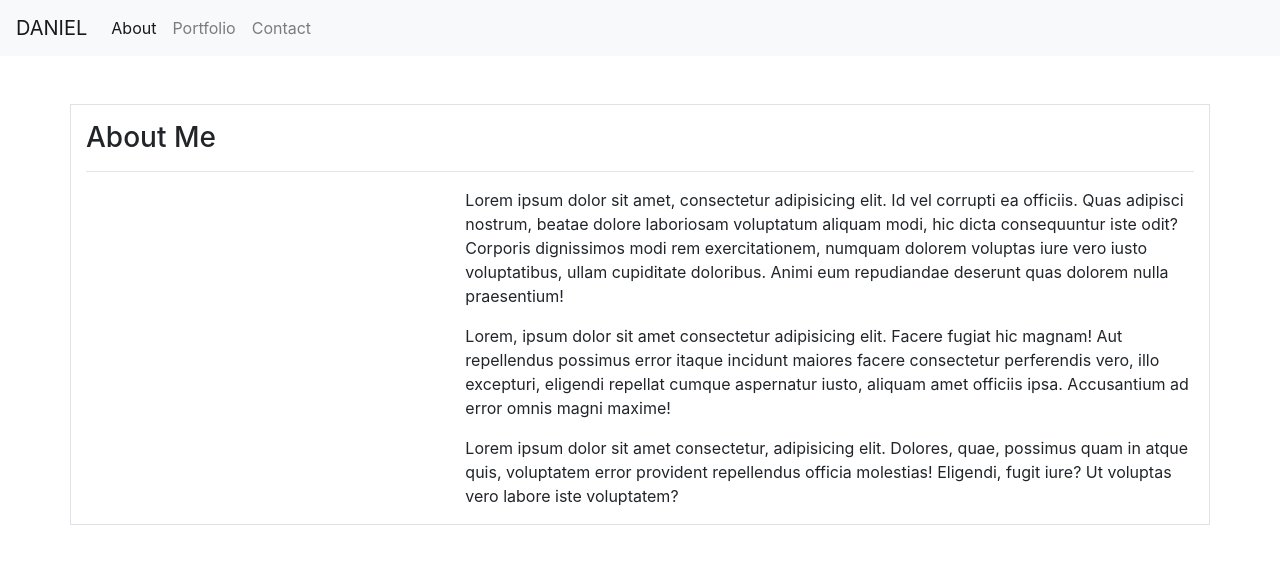
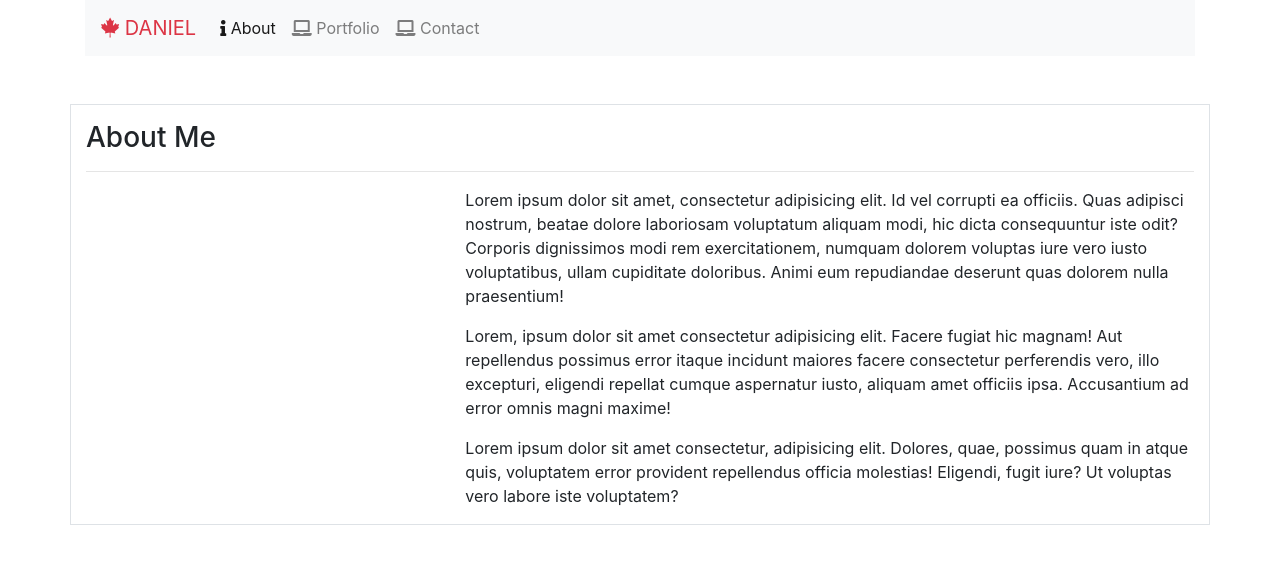
Before and after one commit to dvadz/Bootstrap-Portfolio, a plain HTML site: page index.html in a window 1280 px wide. Drawn offline with nearby package versions, Linux system fonts and the light colour scheme.

Commit message:
moved navbar into a container and added some icons

```diff
--- a/index.html
+++ b/index.html
@@ -5,14 +5,16 @@
     <meta name="viewport" content="width=device-width, initial-scale=1.0">
     <meta http-equiv="X-UA-Compatible" content="ie=edge">
     <link rel="stylesheet" href="./assets/css/reset.css">
+    <link rel="stylesheet" href="https://use.fontawesome.com/releases/v5.7.1/css/all.css" integrity="sha384-fnmOCqbTlWIlj8LyTjo7mOUStjsKC4pOpQbqyi7RrhN7udi9RwhKkMHpvLbHG9Sr" crossorigin="anonymous">
     <link rel="stylesheet" href="https://stackpath.bootstrapcdn.com/bootstrap/4.2.1/css/bootstrap.min.css" integrity="sha384-GJzZqFGwb1QTTN6wy59ffF1BuGJpLSa9DkKMp0DgiMDm4iYMj70gZWKYbI706tWS" crossorigin="anonymous">
     <link rel="stylesheet" href="/assets/css/style.css">
     <title>Bootstrap Portfolio</title>
 </head>
 <body>
+    <div class="container">
     <!-- NAVABAR -->
     <nav class="navbar navbar-expand-lg navbar-light bg-light">
-        <a class="navbar-brand" href="#">DANIEL</a>
+        <a class="navbar-brand text-danger" href="#"><i class="fab fa-canadian-maple-leaf text-danger"></i> DANIEL</a>
 
         <button class="navbar-toggler" type="button" data-toggle="collapse" data-target="#navbarSupportedContent" aria-controls="navbarSupportedContent" aria-expanded="false" aria-label="Toggle navigation">
             <span class="navbar-toggler-icon"></span>
@@ -21,15 +23,15 @@
         <div class="collapse navbar-collapse" id="navbarSupportedContent">
             <ul class="navbar-nav mr-auto">
                 <li class="nav-item active">
-                    <a class="nav-link" href="#">About <span class="sr-only">(current)</span></a>
+                    <a class="nav-link" href="#"><i class="fas fa-info"></i> About <span class="sr-only">(current)</span></a>
                 </li>
 
                 <li class="nav-item">
-                    <a class="nav-link" href="#">Portfolio</a>
+                    <a class="nav-link" href="#"><i class="fas fa-laptop"></i> Portfolio</a>
                 </li>
 
                 <li class="nav-item">
-                    <a class="nav-link" href="#">Contact</a>
+                    <a class="nav-link" href="#"><i class="fas fa-laptop"></i> Contact</a>
                 </li>
 
             </ul>
@@ -37,7 +39,8 @@
     </nav>
     <!-- END OF NAVBAR -->
 
-    <div>
+    </div>
+
     <div class="container border mt-5">
 
         <div class="row mt-3">
@@ -66,7 +69,6 @@
     </div>
 
 
-    </div>
 
     <!-- Bootstrap -->
     <script src="https://code.jquery.com/jquery-3.3.1.slim.min.js" integrity="sha384-q8i/X+965DzO0rT7abK41JStQIAqVgRVzpbzo5smXKp4YfRvH+8abtTE1Pi6jizo" crossorigin="anonymous"></script>
```
Lines whose indentation alone changed are shown as unchanged.
